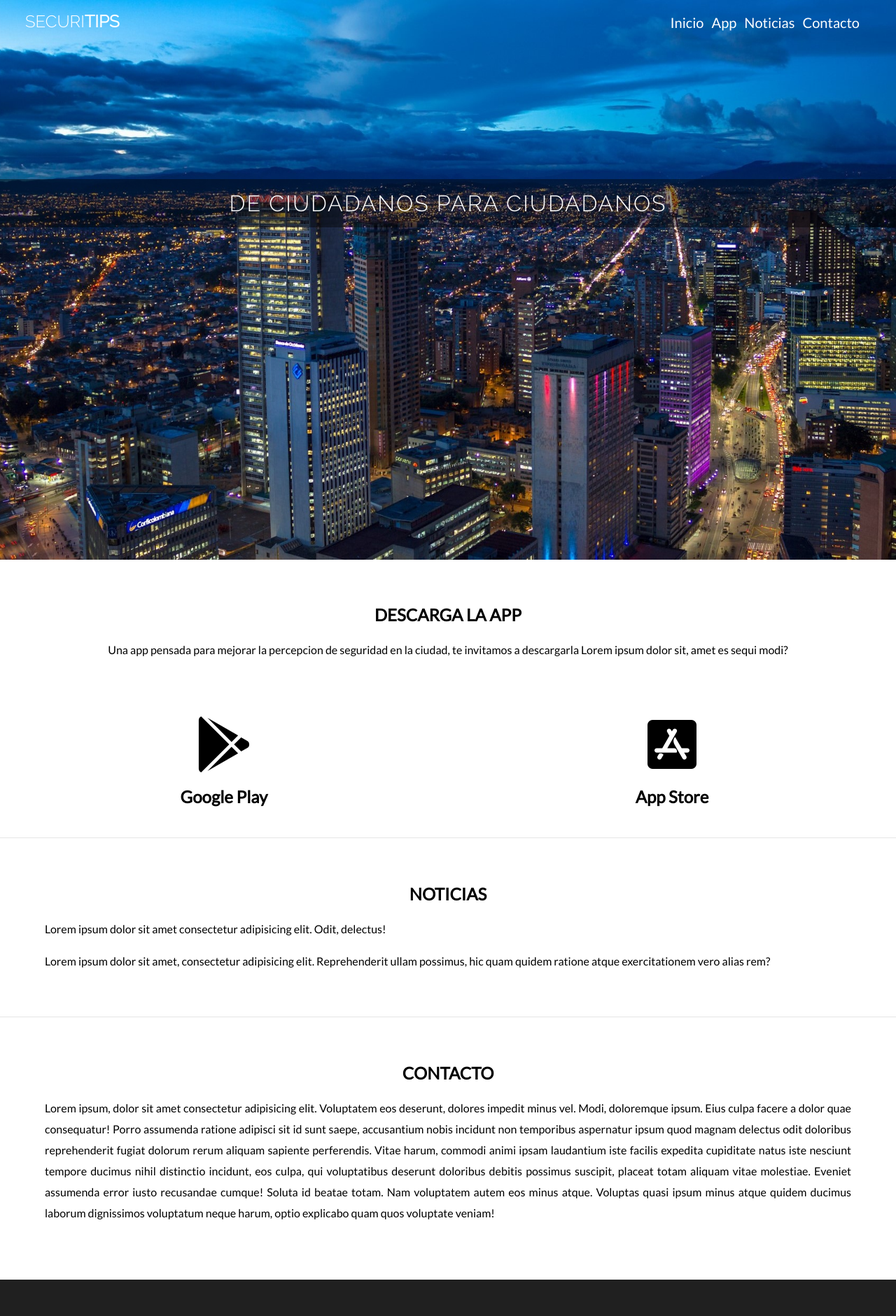
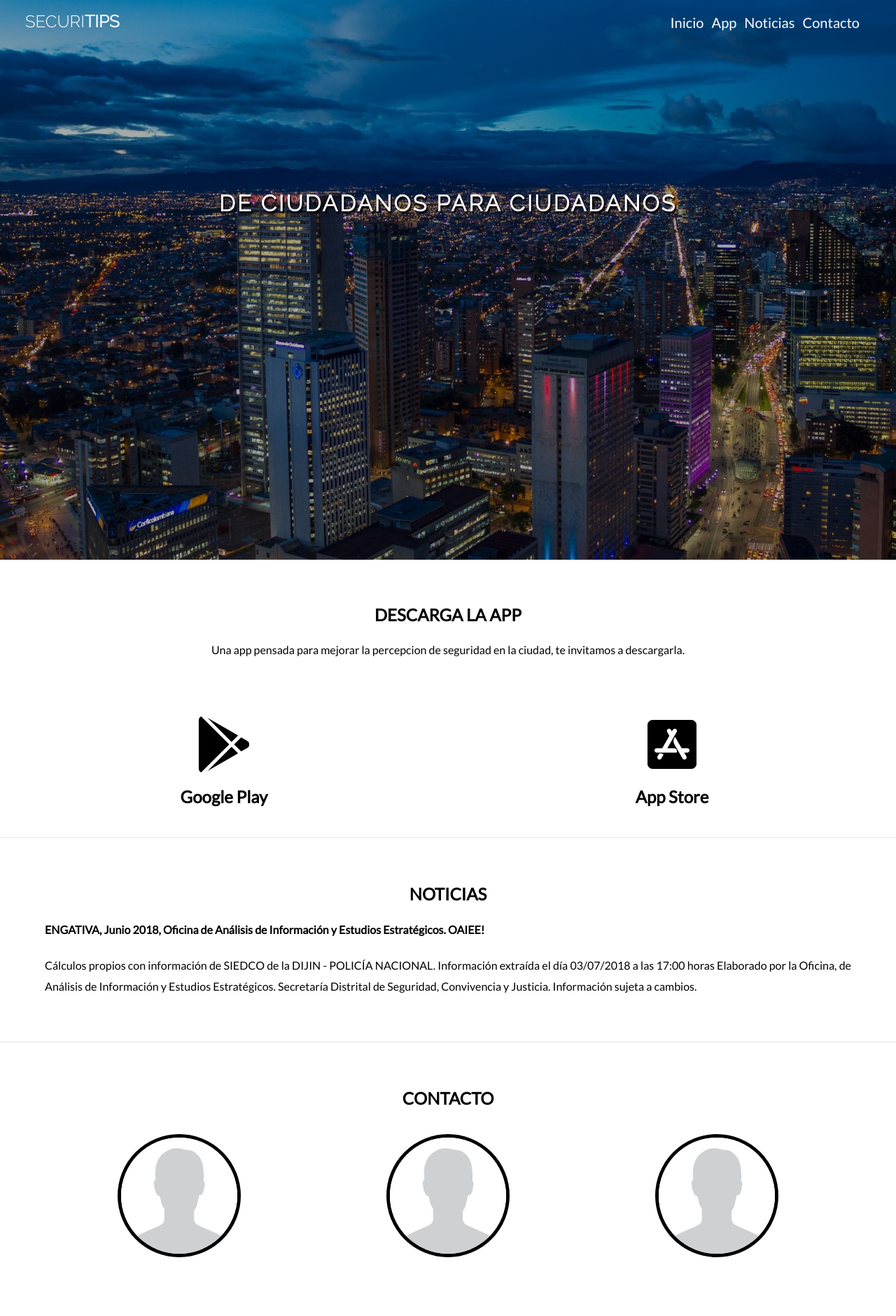
Before and after one commit to Andres-Martin/securytips, a plain HTML site: page index.html in a window 1280 px wide. Shown: the top 1881 px of the page at 70% size. Drawn offline with nearby package versions, Linux system fonts and the light colour scheme.

Commit message:
css modified

```diff
--- a/index.html
+++ b/index.html
@@ -1,14 +1,19 @@
 <!DOCTYPE html>
 <html lang="en">
-
   <head>
-    <meta charset="UTF-8">
-    <meta name="viewport" content="width=device-width, initial-scale=1.0">
-    <meta http-equiv="X-UA-Compatible" content="ie=edge">
+    <meta charset="UTF-8" />
+    <meta name="viewport" content="width=device-width, initial-scale=1.0" />
+    <meta http-equiv="X-UA-Compatible" content="ie=edge" />
+    <script src="https://code.jquery.com/jquery-3.3.1.js"></script>
+    <link
+      href="https://fonts.googleapis.com/css?family=Lato:300,400|Raleway:300"
+      rel="stylesheet"
+    />
+    <link
+      rel="stylesheet"
+      href="https://use.fontawesome.com/releases/v5.5.0/css/all.css"
+    />
     <link rel="stylesheet" href="style.css">
-    <script src="https://code.jquery.com/jquery-3.3.1.js"></script>
-    <link href="https://fonts.googleapis.com/css?family=Lato:300,400|Raleway:300" rel="stylesheet">
-    <link rel="stylesheet" href="https://use.fontawesome.com/releases/v5.5.0/css/all.css">
     <title>Document</title>
   </head>
 
@@ -16,9 +21,7 @@
     <div class="wrapper">
       <header id="Home">
         <nav>
-                <div class="menu-icon">
-                    <i class="fa fa-bars fa-2x"></i>
-                </div>
+          <div class="menu-icon"><i class="fa fa-bars fa-2x"></i></div>
           <div class="logo">
             <span id="secure">SECURI</span><span>TIPS</span>
           </div>
@@ -31,16 +34,15 @@
             </ul>
           </div>
         </nav>
-            <div class="slogan">
-                <h1>DE CIUDADANOS PARA CIUDADANOS</h1>
-            </div>
+        <div class="slogan"><h1>DE CIUDADANOS PARA CIUDADANOS</h1></div>
+      </header>
 
-        </header>
       <div class="content" id="App">
-
         <h2 class="descripcion">DESCARGA LA APP</h2>
-            <p class="descripcion">Una app pensada para mejorar la percepcion de seguridad en la ciudad, te invitamos a
-                descargarla Lorem ipsum dolor sit, amet es sequi modi?</p>
+        <p class="descripcion">
+          Una app pensada para mejorar la percepcion de seguridad en la ciudad,
+          te invitamos a descargarla.
+        </p>
       </div>
       <div class="container">
         <div id="gplay">
@@ -59,49 +61,46 @@
             <h2>App Store</h2>
           </div>
         </div>
+      </div>
+      <hr />
+      <div class="content" id="Noticias">
+        <h2 class="descripcion">NOTICIAS</h2>
+        <h4>
+          ENGATIVA, Junio 2018, Oficina de Análisis de Información y Estudios Estratégicos. OAIEE!
+        </h4>
+        <p>
+          Cálculos propios con información de SIEDCO de la DIJIN - POLICÍA NACIONAL. Información extraída el día 03/07/2018 a las 17:00 horas Elaborado por la Oficina, de Análisis de Información y Estudios Estratégicos. Secretaría Distrital de Seguridad, Convivencia y Justicia. Información sujeta a cambios.
+        </p>
+      </div>
+      <hr />
+      <div class="content" id="Contacto">
+        <h2 class="descripcion">CONTACTO</h2>
+        <div class="row">
+
+          <div class="column">
+            <img src="images/avatar.jpg" alt="" class="round">
+          </div>
+
+          <div class="column">
+            <img src="images/avatar.jpg" alt="" class="round">
+          </div>
+
+          <div class="column">
+            <img src="images/avatar.jpg" alt="" class="round">
+          </div>
 
         </div>
-        <hr>
-        <div class="content" id="Noticias">
-
-            <h2 class="descripcion">NOTICIAS</h2>
-            <p>Lorem ipsum dolor sit amet consectetur adipisicing elit. Odit, delectus!</p>
-            <p>Lorem ipsum dolor sit amet, consectetur adipisicing elit. Reprehenderit ullam possimus, hic quam quidem
-                ratione atque exercitationem vero alias rem?</p>
-        </div>
-        <hr>
-        <div class="content" id="Contacto">
-            <h2 class="descripcion">CONTACTO</h2>
-            <p>Lorem ipsum, dolor sit amet consectetur adipisicing elit. Voluptatem eos deserunt, dolores impedit minus
-                vel. Modi, doloremque ipsum. Eius culpa facere a dolor quae consequatur! Porro assumenda ratione
-                adipisci sit id sunt saepe, accusantium nobis incidunt non temporibus aspernatur ipsum quod magnam
-                delectus odit doloribus reprehenderit fugiat dolorum rerum aliquam sapiente perferendis. Vitae harum,
-                commodi animi ipsam laudantium iste
-                facilis expedita cupiditate natus iste nesciunt tempore ducimus nihil distinctio incidunt, eos culpa,
-                qui voluptatibus deserunt doloribus debitis possimus suscipit, placeat totam aliquam vitae molestiae.
-                Eveniet assumenda error iusto recusandae cumque! Soluta id beatae totam. Nam voluptatem autem eos minus
-                atque. Voluptas quasi ipsum minus atque quidem ducimus laborum dignissimos voluptatum neque harum,
-                optio explicabo quam quos voluptate veniam!</p>
-
     </div>
 
-
-    </div>
-
-    <!--FOOTER-->
+    <!-- FOOTER -->
     <footer class="footer-distributed">
-
       <div class="footer-left">
-
         <h3><span>SECURI</span>TIPS</h3>
 
         <p class="footer-links">
-                <a href="#Home" class="smooth-scroll0">Inicio</a>
-                ·
-                <a href="#App" class="smooth-scroll1">App</a>
-                .
-                <a href="#Noticias" class="smooth-scroll">Noticias</a>
-                ·
+          <a href="#Home" class="smooth-scroll0">Inicio</a> ·
+          <a href="#App" class="smooth-scroll1">App</a> .
+          <a href="#Noticias" class="smooth-scroll">Noticias</a> ·
           <a href="#Contacto" class="smooth-scroll2">Contacto</a>
         </p>
 
@@ -109,92 +108,93 @@
       </div>
 
       <div class="footer-center">
-
         <div>
           <i class="fas fa-map-marked-alt"></i>
           <p>Bogotá, Colombia</p>
         </div>
 
-
         <div>
           <i class="far fa-envelope"></i>
           <p><a href="mailto:support@email.com">support@email.com</a></p>
         </div>
-
       </div>
 
       <div class="footer-right">
-
         <p class="footer-company-about">
-                <span>Nosotros</span>
-                Lorem ipsum dolor sit amet, adispicing elit. Fusce euismod convallis velit, eu auctor
-
+          <span>Nosotros</span> Lorem ipsum dolor sit amet, adispicing elit.
+          Fusce euismod convallis velit, eu auctor
         </p>
 
         <div class="footer-icons">
-
           <a href="#"><i class="fab fa-facebook"></i></a>
           <a href="#"><i class="fab fa-twitter"></i></a>
           <a href="#"><i class="fab fa-linkedin"></i></a>
           <a href="#"><i class="fab fa-github"></i></a>
-
         </div>
-
       </div>
-
     </footer>
-    <!--SCRIPT-->
+    <!-- SCRIPT -->
     <script type="text/javascript">
-
       //toggle button
-        $(document).ready(function () {
-            $(".menu-icon").on("click", function () {
+      $(document).ready(function() {
+        $(".menu-icon").on("click", function() {
           $("nav ul").toggleClass("showing");
         });
       });
 
       //scrolling
-        $(window).on("scroll", function () {
+      $(window).on("scroll", function() {
         if ($(window).scrollTop()) {
-                $('nav').addClass('black');
+          $("nav").addClass("black");
         } else {
-                $('nav').removeClass('black');
+          $("nav").removeClass("black");
         }
       });
       ////// smooth scroll
       // Animate smooth scroll
-        $('.smooth-scroll0').on('click', function () {
-            const home = $('#Home').position().top;
+      $(".smooth-scroll0").on("click", function() {
+        const home = $("#Home").position().top;
 
-            $('html, body').animate({
+        $("html, body").animate(
+          {
             scrollTop: home
-            }, 900);
+          },
+          900
+        );
       });
 
-        $('.smooth-scroll1').on('click', function () {
-            const app = $('#App').position().top;
+      $(".smooth-scroll1").on("click", function() {
+        const app = $("#App").position().top;
 
-            $('html, body').animate({
+        $("html, body").animate(
+          {
             scrollTop: app
-            }, 900);
+          },
+          900
+        );
       });
 
-        $('.smooth-scroll').on('click', function () {
-            const noticias = $('#Noticias').position().top;
+      $(".smooth-scroll").on("click", function() {
+        const noticias = $("#Noticias").position().top;
 
-            $('html, body').animate({
+        $("html, body").animate(
+          {
             scrollTop: noticias
-            }, 900);
+          },
+          900
+        );
       });
 
-        $('.smooth-scroll2').on('click', function () {
-            const contacto = $('#Contacto').position().top;
+      $(".smooth-scroll2").on("click", function() {
+        const contacto = $("#Contacto").position().top;
 
-            $('html, body').animate({
+        $("html, body").animate(
+          {
             scrollTop: contacto
-            }, 900);
-        })
+          },
+          900
+        );
+      });
     </script>
   </body>
-
 </html>
--- a/style.css
+++ b/style.css
@@ -1,3 +1,6 @@
+* {
+  box-sizing: border-box;
+}
 html,
 body {
   margin: 0%;
@@ -12,9 +15,14 @@ body {
 header {
   width: 100%;
   height: 100vh;
-  background: url(images/bogota3.jpg) center no-repeat;
+  /*background-color: linear-gradient(
+      rgba(0, 183, 255, 0.295),
+      rgba(255, 0, 0, 0.45)
+    ),*/
+  background: linear-gradient(rgba(0, 0, 0, 0.33), rgba(0, 0, 0, 0.33)),
+    url("images/bogota3.jpg") center no-repeat;
   /*background: url("https://www.idom.com/wp-content/grand-media/image/IDOM_Consulting_Bogota.jpg")
-    no-repeat 50% 50%;*/
+      no-repeat 50% 50%;*/
   background-size: cover;
 }
 
@@ -24,16 +32,17 @@ header {
   text-align: center;
 }
 
-h1 {
+.slogan h1 {
   margin: 0%;
   text-align: center;
   padding: 1rem 0;
   color: #fff;
   font-size: 4vh;
   font-family: "Raleway", sans-serif;
-  font-weight: 500;
-  background: rgba(0, 0, 0, 0.43);
-  letter-spacing: 2px;
+  font-weight: 800;
+  /*background: rgba(0, 0, 0, 0.43);*/
+  letter-spacing: 3px;
+  text-shadow: #000 2px 3px 2px;
 }
 .descripcion {
   text-align: center;
@@ -45,7 +54,11 @@ hr {
   border-bottom: 1px solid rgba(255, 255, 255, 0.3);
 }
 /*downloads*/
-
+.container {
+  display: flex;
+  justify-content: center;
+  width: 100%;
+}
 #gplay,
 #appstore {
   display: flex;
@@ -55,14 +68,20 @@ hr {
   padding: 1rem;
   text-align: center;
 }
+/*
+#gplay div,
+#appstore div {
+  width: 9rem;
+  height: 150px;
+  margin: 0 auto;
+  padding: 3px;
+  background: #e0ff33ef;
+  border-radius: 10px;
+  box-shadow: 5px 5px 3px 0px rgba(0, 0, 0, 0.75);
+}*/
 #link {
   text-decoration: none;
   color: #000;
-}
-.container {
-  display: flex;
-  justify-content: center;
-  width: 100%;
 }
 
 .content {
@@ -127,6 +146,29 @@ nav ul li a {
   color: #fff;
   display: none;
 }
+/*team*/
+.row {
+  display: flex;
+  flex-wrap: wrap;
+  justify-content: space-around;
+}
+
+.column {
+  text-align: center;
+  margin: 0 10px;
+  padding-top: 1rem;
+}
+
+.round {
+  border-radius: 50%;
+  height: 11rem;
+  width: 11rem;
+  border: 5px solid #000;
+}
+.column a:hover {
+  background: #000;
+}
+/*overlay*/
 
 /*///////// FOOTER ///////////////*/
 
@@ -179,6 +221,9 @@ nav ul li a {
   line-height: 1.8;
   text-decoration: none;
   color: inherit;
+}
+.footer-distributed .footer-links a:hover {
+  color: #67eb72;
 }
 
 .footer-distributed .footer-company-name {
@@ -273,8 +318,17 @@ nav ul li a {
   margin-bottom: 5px;
 }
 
+.footer-distributed .footer-icons a:hover {
+  background: #67eb72;
+}
+
 /*MEDIA QUERIES*/
-@media (max-width: 580px) {
+@media screen and (max-width: 580px) {
+  .round {
+    height: 150px;
+    width: 150px;
+  }
+
   .logo {
     position: fixed;
     top: 0%;
```
Also changed, not shown: images/avatar.jpg (added). Lines whose indentation alone changed are shown as unchanged.
